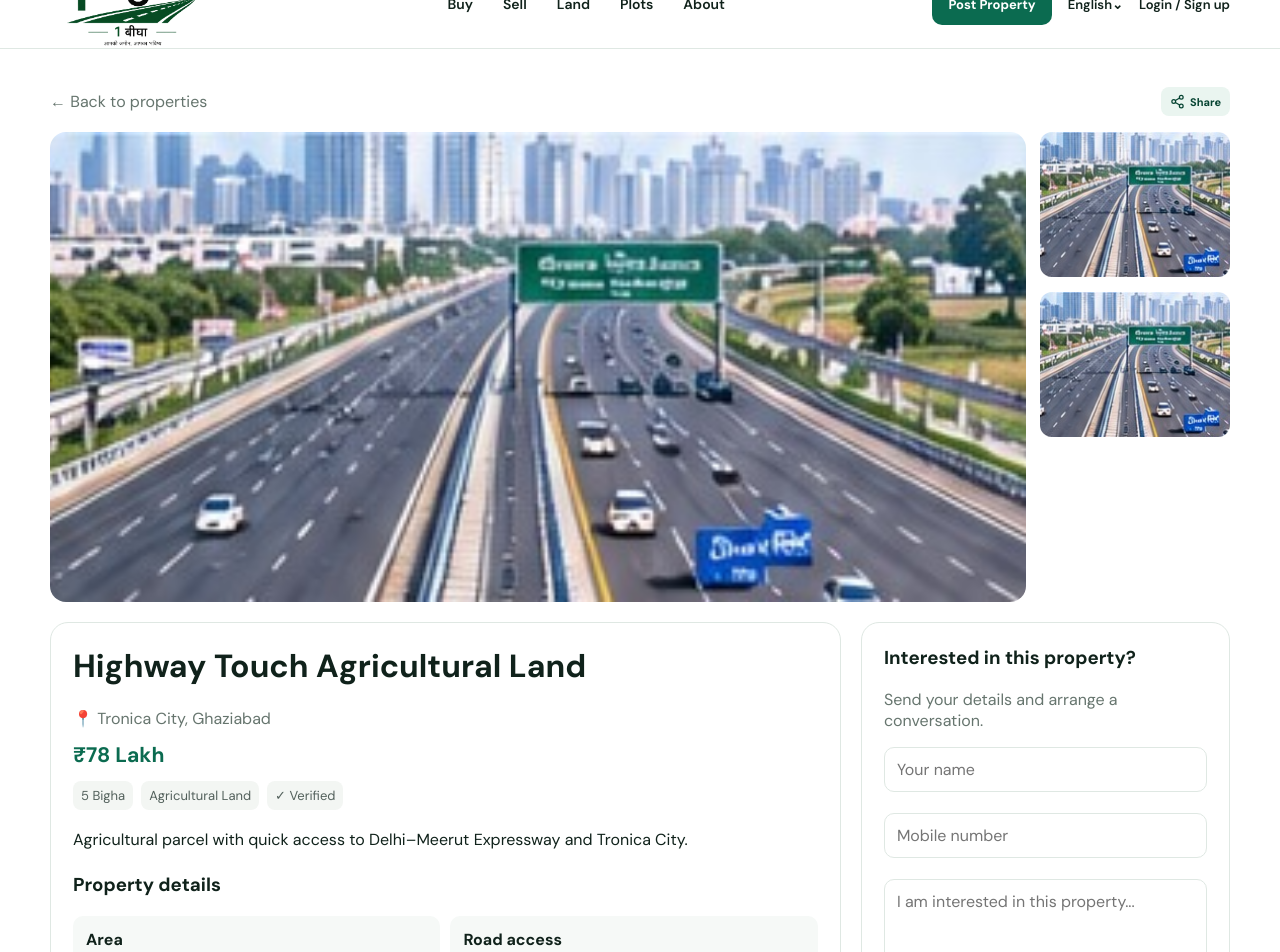
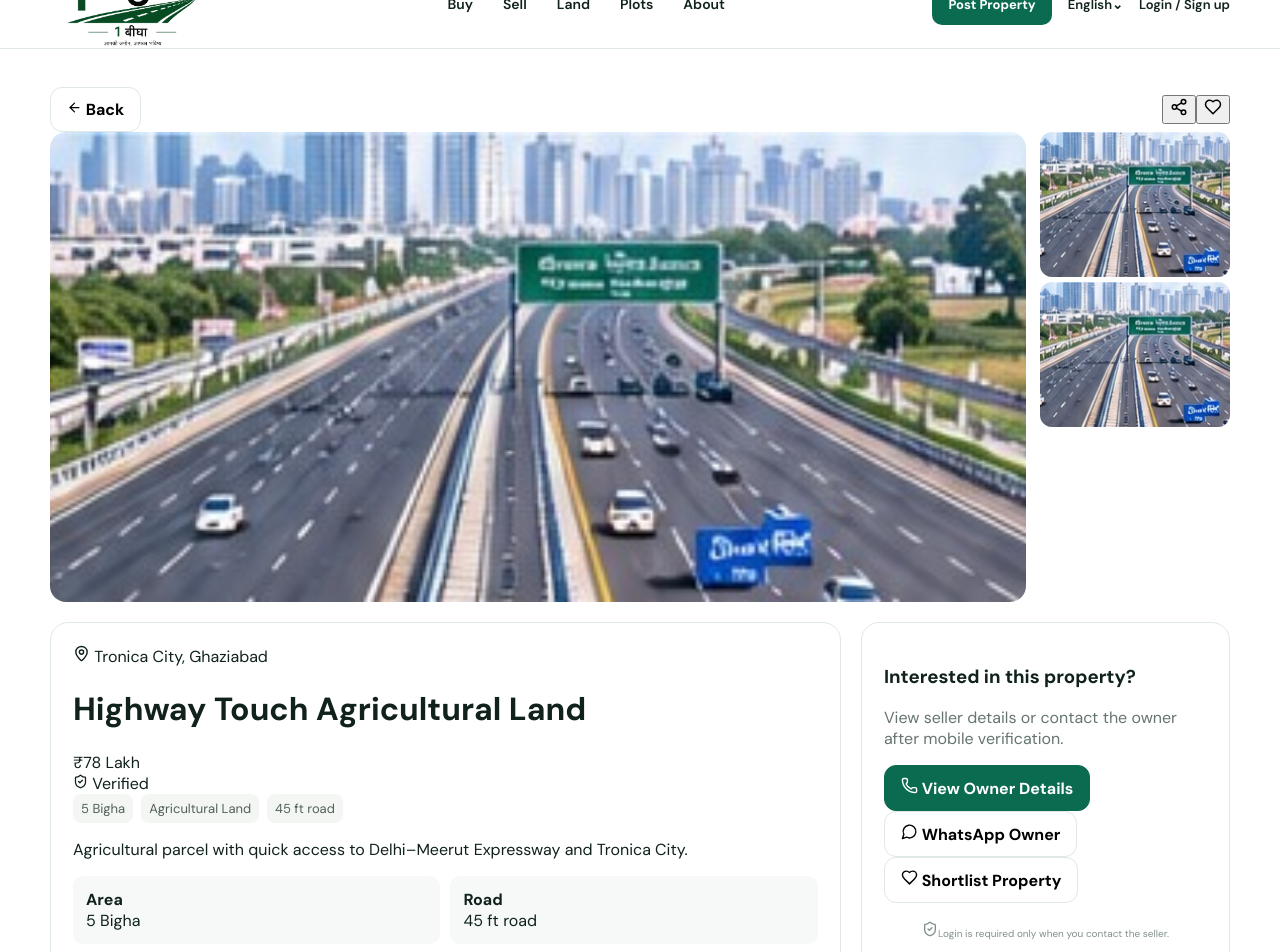
Before and after one commit to bablume351-crypto/1bigha, a Next.js app: page /property/p1 in a window 1280 px wide. Shown: the part 40-992 px from the top of the page. Built offline with nearby package versions, Linux system fonts and the light colour scheme.

Commit message:
Add files via upload

```diff
--- a/app/property/[id]/page.tsx
+++ b/app/property/[id]/page.tsx
@@ -1,68 +1,164 @@
-import { notFound } from 'next/navigation';
+'use client';
+
+import { useState } from 'react';
+import { useRouter } from 'next/navigation';
+import { ArrowLeft, CheckCircle2, Heart, MapPin, MessageCircle, Phone, Share2, ShieldCheck } from 'lucide-react';
 import { properties } from '@/lib/data';
-import Link from 'next/link';
-import ShareButton from '@/components/ShareButton';
 
-export default async function PropertyPage({ params }: { params: Promise<{ id: string }> }) {
-  const { id } = await params;
-  const p = properties.find((x) => x.id === id);
-  if (!p) return notFound();
+type Props = { params: { id: string } };
+
+export default function PropertyPage({ params }: Props) {
+  const router = useRouter();
+  const property = properties.find((p) => p.id === params.id);
+  const [showLogin, setShowLogin] = useState(false);
+
+  if (!property) {
+    return (
+      <main className="section">
+        <div className="container">
+          <h1>Property not found</h1>
+        </div>
+      </main>
+    );
+  }
+
+  async function shareProperty() {
+    const shareData = {
+      title: property.title,
+      text: `${property.title} — ${property.location} — ${property.price}`,
+      url: window.location.href,
+    };
+
+    try {
+      if (navigator.share) {
+        await navigator.share(shareData);
+      } else {
+        await navigator.clipboard.writeText(window.location.href);
+        alert('Property link copied.');
+      }
+    } catch {
+      // User cancelled the share sheet.
+    }
+  }
+
+  function requireLogin() {
+    setShowLogin(true);
+  }
 
   return (
     <main className="detailhero">
       <div className="container">
         <div className="detail-topbar">
-          <Link href="/search" className="muted">← Back to properties</Link>
-          <ShareButton title={p.title} />
+          <button className="btn" onClick={() => router.back()}>
+            <ArrowLeft size={15} /> Back
+          </button>
+
+          <div className="detail-actions">
+            <button className="icon-btn" onClick={shareProperty} title="Share property" aria-label="Share property">
+              <Share2 size={18} />
+            </button>
+            <button className="icon-btn" onClick={requireLogin} title="Shortlist" aria-label="Shortlist">
+              <Heart size={18} />
+            </button>
+          </div>
         </div>
 
-        <div style={{ marginTop: 16 }} className="gallery">
-          <img src={p.image} alt={p.title} />
-          <div>
-            <img className="small" src={p.image} alt="Property" />
-            <img className="small" src={p.image} alt="Property" style={{ marginTop: 10 }} />
+        <div className="gallery">
+          <img src={property.image} alt={property.title} />
+          <div className="gallery-side">
+            <img className="small" src={property.image} alt="Property view" />
+            <img className="small" src={property.image} alt="Property view" />
           </div>
         </div>
 
         <div className="detailgrid">
           <div className="panel">
-            <h1 style={{ marginTop: 0 }}>{p.title}</h1>
-            <div className="muted">📍 {p.location}</div>
-            <div className="price">{p.price}</div>
+            <div className="detail-location">
+              <MapPin size={17} /> {property.location}
+            </div>
+
+            <div className="detail-title-row">
+              <div>
+                <h1>{property.title}</h1>
+                <div className="detail-price">{property.price}</div>
+              </div>
+              {property.verified && (
+                <span className="verified-large">
+                  <ShieldCheck size={15} /> Verified
+                </span>
+              )}
+            </div>
+
             <div className="meta">
-              <span className="pill">{p.area}</span>
-              <span className="pill">{p.type}</span>
-              {p.verified && <span className="pill">✓ Verified</span>}
+              <span className="pill">{property.area}</span>
+              <span className="pill">{property.type}</span>
+              <span className="pill">{property.road}</span>
             </div>
-            <p style={{ lineHeight: 1.7 }}>{p.description}</p>
 
-            <h3>Property details</h3>
+            <p className="detail-description">{property.description}</p>
+
             <div className="featurelist">
-              <div className="feature"><b>Area</b><br />{p.area}</div>
-              <div className="feature"><b>Road access</b><br />{p.road}</div>
-              <div className="feature"><b>Location</b><br />{p.city}, {p.state}</div>
-              <div className="feature"><b>Listing</b><br />{p.verified ? 'Verified' : 'Standard'}</div>
+              <div className="feature"><b>Area</b><br />{property.area}</div>
+              <div className="feature"><b>Road</b><br />{property.road}</div>
+              <div className="feature"><b>Location</b><br />{property.city}</div>
+              <div className="feature"><b>Listing</b><br />{property.verified ? 'Verified' : 'Standard'}</div>
             </div>
 
             <h3>Location</h3>
-            <div style={{ height: 220, borderRadius: 16, background: '#e4ebe6', display: 'grid', placeItems: 'center' }}>
-              📍 Map coming in V2 · {p.location}
+            <div className="mapbox">
+              <MapPin size={20} />
+              {property.location}
             </div>
           </div>
 
-          <aside className="panel">
-            <h3 style={{ marginTop: 0 }}>Interested in this property?</h3>
-            <p className="muted">Send your details and arrange a conversation.</p>
-            <input className="input" placeholder="Your name" />
-            <br /><br />
-            <input className="input" placeholder="Mobile number" />
-            <br /><br />
-            <textarea className="input" rows={4} placeholder="I am interested in this property..." />
-            <br /><br />
-            <button className="btn primary" style={{ width: '100%' }}>Send Enquiry</button>
+          <aside className="panel seller-panel">
+            <h3>Interested in this property?</h3>
+            <p className="muted">
+              View seller details or contact the owner after mobile verification.
+            </p>
+
+            <button className="btn primary full" onClick={requireLogin}>
+              <Phone size={17} /> View Owner Details
+            </button>
+
+            <button className="btn full contact-alt" onClick={requireLogin}>
+              <MessageCircle size={17} /> WhatsApp Owner
+            </button>
+
+            <button className="btn full contact-alt" onClick={requireLogin}>
+              <Heart size={17} /> Shortlist Property
+            </button>
+
+            <div className="login-note">
+              <ShieldCheck size={16} />
+              Login is required only when you contact the seller.
+            </div>
           </aside>
         </div>
       </div>
+
+      {showLogin && (
+        <div className="modal-backdrop" onClick={() => setShowLogin(false)}>
+          <div className="login-modal" onClick={(e) => e.stopPropagation()}>
+            <div className="login-modal-icon"><ShieldCheck size={24} /></div>
+            <h2>Continue with mobile</h2>
+            <p className="muted">
+              You can view the property without login. Verify your mobile number only to contact the seller.
+            </p>
+            <button
+              className="btn primary full"
+              onClick={() =>
+                router.push(`/login?next=${encodeURIComponent(window.location.pathname)}`)
+              }
+            >
+              Continue to Login
+            </button>
+            <button className="btn full" onClick={() => setShowLogin(false)}>
+              Maybe Later
+            </button>
+          </div>
+        </div>
+      )}
     </main>
   );
 }
```
Also changed, not shown: 1 other file (tests, documents, lock files or other folders).
